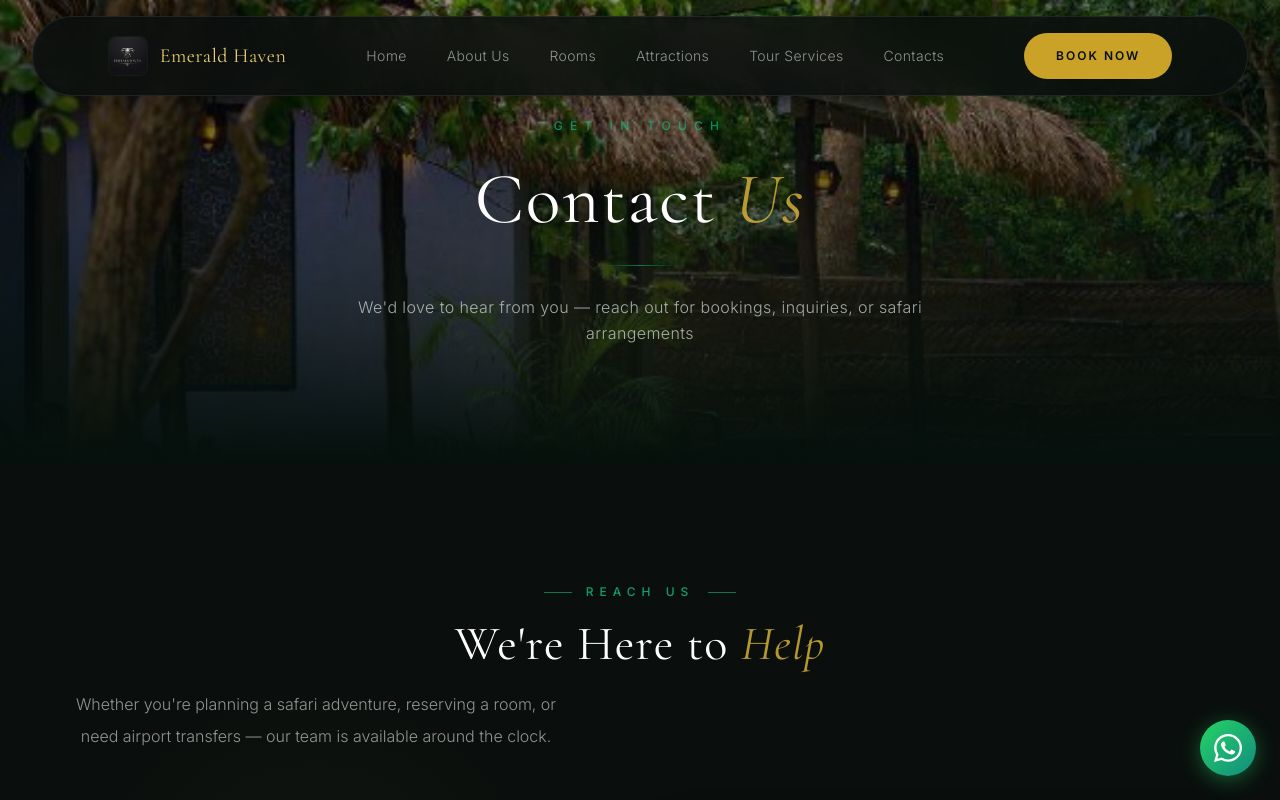
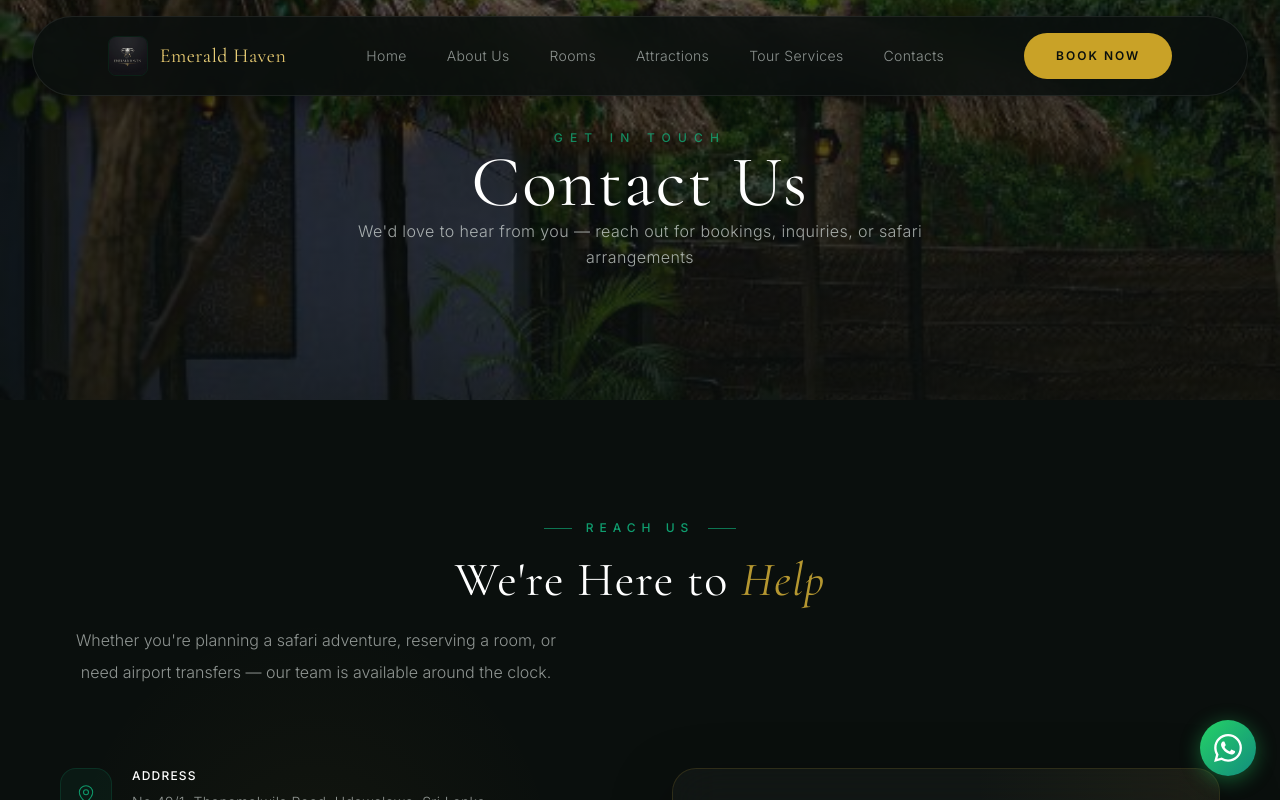
Before and after one commit to Sacheera127/EMERALD-HAVEN, a Next.js app: page /contacts in a window 1280 px wide. Shown: the top 800 px of the page. Built offline with nearby package versions, Linux system fonts and the light colour scheme; a web font is replaced by a local one.

Commit message:
edit contact page1.1

```diff
--- a/app/contacts/page.js
+++ b/app/contacts/page.js
@@ -19,10 +19,8 @@ export default function ContactsPage() {
   return (
     <div className="page-transition pt-24 relative w-full overflow-x-hidden" style={{ background: 'linear-gradient(180deg, #05100c 0%, #020705 100%)', isolation: 'isolate' }}>
 
-      {/* ═══════════════════════════════════════════════════════
-           SECTION 1 — CINEMATIC HERO
-           ═══════════════════════════════════════════════════════ */}
-      <section className="relative w-full overflow-hidden" style={{ height: '58vh', minHeight: '440px', maxHeight: '580px', background: '#05100c' }}>
+      {/* Hero Banner */}
+      <section className="relative h-[50vh] min-h-[400px] overflow-hidden">
         <Image
           src="/images/support/IMG_6241.JPG"
           alt="Contact Emerald Haven — Luxury Sri Lanka Lodge"
@@ -32,26 +30,14 @@ export default function ContactsPage() {
           priority
           unoptimized
         />
-        <div className="absolute inset-0" style={{ background: 'linear-gradient(180deg, rgba(5,10,8,0.35) 0%, rgba(5,10,8,0.55) 45%, #05100c 100%)' }} />
-        <div className="absolute pointer-events-none" style={{ bottom: 0, left: '50%', transform: 'translateX(-50%)', width: '800px', height: '300px', opacity: 0.05, background: 'radial-gradient(ellipse, #D4AF37, transparent 70%)' }} />
+        <div className="absolute inset-0" style={{ background: 'linear-gradient(180deg, rgba(10,15,13,0.6), rgba(10,15,13,0.8))' }} />
 
         <div className="absolute inset-0 flex items-center justify-center">
-          <motion.div
-            initial={{ opacity: 0, y: 40 }}
-            animate={{ opacity: 1, y: 0 }}
-            transition={{ duration: 1.1, ease: luxuryEase }}
-            className="text-center px-6 max-w-3xl mx-auto"
-          >
-            <p className="text-xs tracking-[0.6em] uppercase font-medium" style={{ color: 'rgba(16,185,129,0.7)', marginBottom: '28px' }}>Get in Touch</p>
-            <h1 className="font-serif text-5xl md:text-7xl font-normal text-white tracking-wide leading-[1.05]" style={{ marginBottom: '28px' }}>
-              Contact <em className="italic" style={{ color: 'rgba(212,175,55,0.85)' }}>Us</em>
+          <motion.div initial={{ opacity: 0, y: 30 }} animate={{ opacity: 1, y: 0 }} className="text-center px-6">
+            <p className="text-xs tracking-[0.6em] uppercase mb-6 font-medium" style={{ color: 'rgba(16,185,129,0.7)' }}>Get in Touch</p>
+            <h1 className="font-serif text-5xl md:text-7xl font-normal text-white mb-6 tracking-wide">
+              Contact Us
             </h1>
-            <motion.div
-              initial={{ width: 0 }}
-              animate={{ width: 72 }}
-              transition={{ duration: 1, delay: 0.4, ease: luxuryEase }}
-              style={{ height: '1px', margin: '0 auto 28px', background: 'linear-gradient(90deg, transparent, rgba(16,185,129,0.6), transparent)' }}
-            />
             <p className="text-base max-w-2xl mx-auto font-light leading-relaxed tracking-wide" style={{ color: 'rgba(224,231,228,0.7)' }}>
               We&apos;d love to hear from you — reach out for bookings, inquiries, or safari arrangements
             </p>
```
